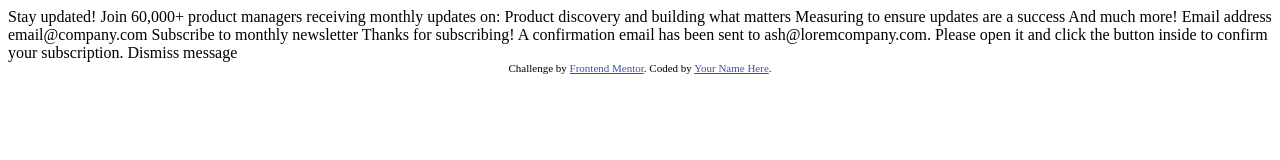
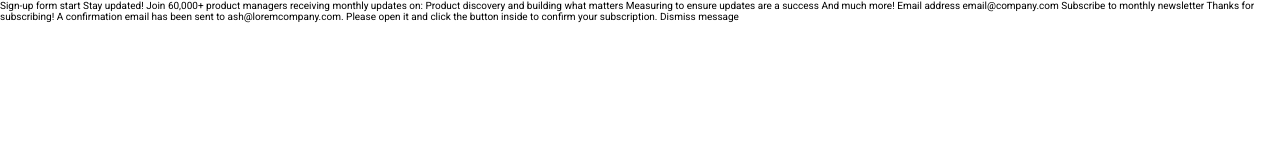
Before and after one commit to EdwardShanahan9/newsletter_sign_up_form, a plain HTML site: page index.html in a window 1280 px wide. Drawn offline with Linux system fonts and the light colour scheme.

Commit message:
Add global styles
- Import Google Fonts Roboto
- Add css variables
- Basic reset to default browser styling

```diff
--- /dev/null
+++ b/assets/css/style.css
@@ -0,0 +1,28 @@
+/* Imports */
+
+@import url("https://fonts.googleapis.com/css2?family=Roboto:ital,wght@0,100..900;1,100..900&display=swap");
+
+/* Variables */
+
+:root {
+  --color-dark-navy: #36384d;
+  --color-white: #fff;
+  --color-primary: #ff6155;
+  --color-grey-25: #19182b;
+}
+
+/* Global */
+
+* {
+  margin: 0;
+  padding: 0;
+  box-sizing: border-box;
+}
+
+html {
+  font-size: 62.5%;
+}
+
+body {
+  font-family: "Roboto", serif;
+}
--- a/index.html
+++ b/index.html
@@ -1,52 +1,33 @@
 <!DOCTYPE html>
 <html lang="en">
   <head>
-  <meta charset="UTF-8">
-  <meta name="viewport" content="width=device-width, initial-scale=1.0"> <!-- displays site properly based on user's device -->
-
-  <link rel="icon" type="image/png" sizes="32x32" href="./assets/images/favicon-32x32.png">
-
-  <title>Frontend Mentor | Newsletter sign-up form with success message</title>
-
-  <!-- Feel free to remove these styles or customise in your own stylesheet 👍 -->
-  <style>
-    .attribution { font-size: 11px; text-align: center; }
-    .attribution a { color: hsl(228, 45%, 44%); }
-  </style>
+    <meta charset="UTF-8" />
+    <meta name="viewport" content="width=device-width, initial-scale=1.0" />
+    <link
+      rel="icon"
+      type="image/png"
+      sizes="32x32"
+      href="./assets/images/favicon-32x32.png"
+    />
+    <link rel="stylesheet" href="./assets/css/style.css" />
+    <title>
+      Frontend Mentor | Newsletter sign-up form with success message
+    </title>
   </head>
   <body>
-
-  <!-- Sign-up form start -->
-
-  Stay updated!
-
-  Join 60,000+ product managers receiving monthly updates on:
-
-  Product discovery and building what matters
-  Measuring to ensure updates are a success
-  And much more!
-
-  Email address
-  email@company.com
-
+    Sign-up form start Stay updated! Join 60,000+ product managers receiving
+    monthly updates on: Product discovery and building what matters Measuring to
+    ensure updates are a success And much more! Email address email@company.com
     Subscribe to monthly newsletter
 
     <!-- Sign-up form end -->
 
     <!-- Success message start -->
 
-  Thanks for subscribing!
-
-  A confirmation email has been sent to ash@loremcompany.com.
-  Please open it and click the button inside to confirm your subscription.
-
-  Dismiss message
+    Thanks for subscribing! A confirmation email has been sent to
+    ash@loremcompany.com. Please open it and click the button inside to confirm
+    your subscription. Dismiss message
 
     <!-- Success message end -->
-
-  <div class="attribution">
-    Challenge by <a href="https://www.frontendmentor.io?ref=challenge" target="_blank">Frontend Mentor</a>.
-    Coded by <a href="#">Your Name Here</a>.
-  </div>
   </body>
 </html>
```
Lines whose indentation alone changed are shown as unchanged.
